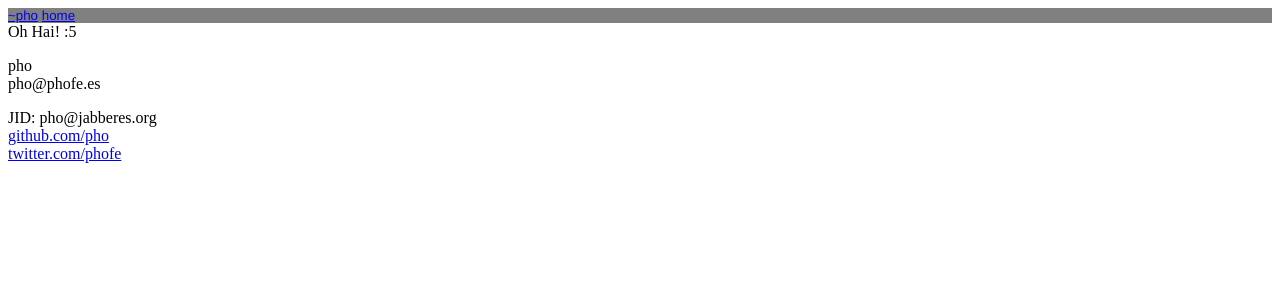
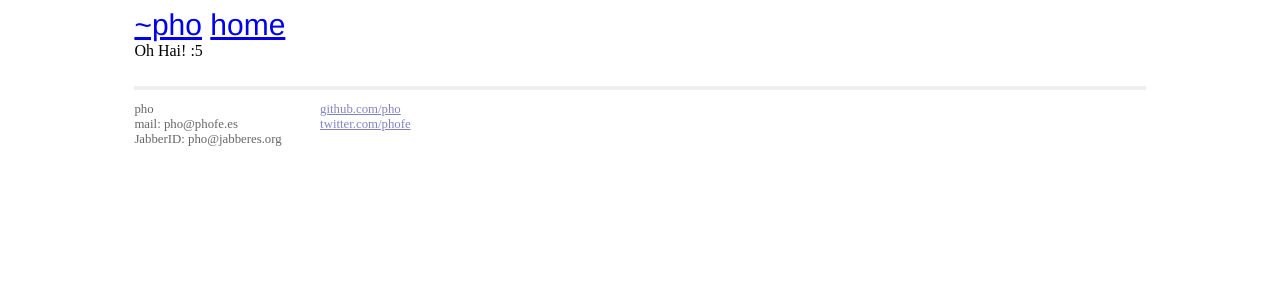
Before and after one commit to pho/blog, a Jekyll site: the page built from index.html, in a window 1280 px wide. Shown: the top 300 px of the page. Built offline with Jekyll 4.4.1, drawn with Linux system fonts in a browser that asks for light colours.

Commit message:
Footer style

```diff
--- a/_layouts/default.html
+++ b/_layouts/default.html
@@ -22,12 +22,12 @@
 <div class="contact">
 <p>
 pho<br />
-pho@phofe.es
+mail: pho@phofe.es<br />
+JabberID: pho@jabberes.org
 </p>
 </div>
 <div class="contact">
 <p>
-JID: pho@jabberes.org<br />
 <a href="http://github.com/pho/">github.com/pho</a><br />
 <a href="http://twitter.com/phofe/">twitter.com/phofe</a><br />
 </p>
--- a/css/main.css
+++ b/css/main.css
@@ -1,5 +1,27 @@
+.site {
+	width: 80%;
+	margin-left: 10%;
+}
+
+ .site .footer {
+    font-size: 80%;
+    color: #666;
+    border-top: 4px solid #eee;
+    margin-top: 2em;
+    overflow: hidden;
+  }
+
+    .site .footer .contact {
+      float: left;
+      margin-right: 3em;
+    }
+
+      .site .footer .contact a {
+        color: #8085C1;
+      }
+
 .title {
-	background-color: grey;
-  font: 13.34px helvetica, arial, clean, sans-serif;
+	background-color: dark-grey;
+	font: 30px helvetica, arial, clean, sans-serif;
 	color: red;
 }
```
